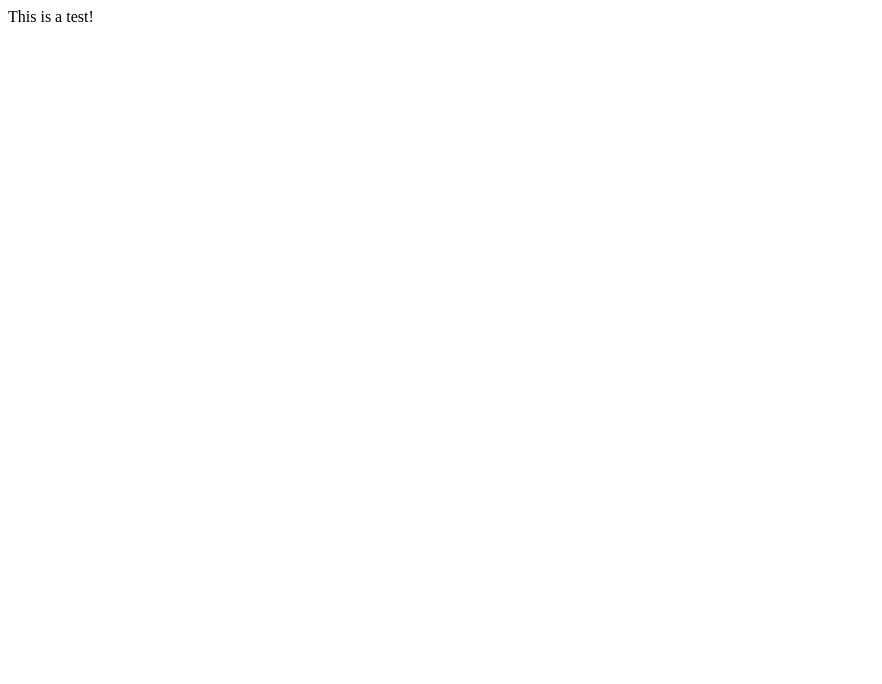
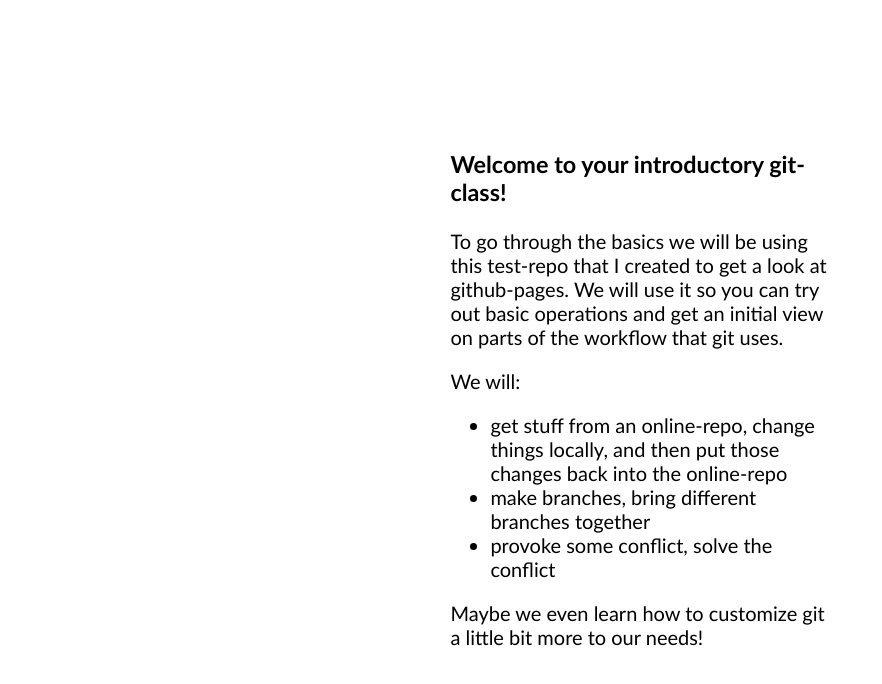
Before and after one commit to Wolfonye/test-github-pages, a plain HTML site: page docs/index.html in a window 1280 px wide. Shown: the whole page, without its empty margins (0-882 px from the left). Drawn offline with Linux system fonts and the light colour scheme.

Commit message:
ADDS basic content to index.html

```diff
--- /dev/null
+++ b/docs/css.css
@@ -0,0 +1,12 @@
+html {
+    font-family: 'Trebuchet MS', 'Lucida Sans Unicode', 'Lucida Grande', 'Lucida Sans', Arial, sans-serif;
+    font-weight: 500;
+    font-size: 20px;
+}
+
+main {
+    width: 30%;
+    margin-left: auto;
+    margin-right: auto;
+    margin-top: 150px;
+}
--- a/docs/index.html
+++ b/docs/index.html
@@ -4,9 +4,38 @@
     <meta charset="UTF-8">
     <meta http-equiv="X-UA-Compatible" content="IE=edge">
     <meta name="viewport" content="width=device-width, initial-scale=1.0">
-    <title>Teting github-pages</title>
+    <link rel="stylesheet" href="css.css">
+    <title>Terting gertherb-pergers</title>
 </head>
 <body>
-    <span>This is a test!</span>
+    <main class="main">
+        <h3>Welcome to your introductory git-class!</h3>
+
+        <p class="teacher-intro-text">
+            To go through the basics we will be using this test-repo that I created
+            to get a look at github-pages.
+
+            We will use it so you can try out basic operations and get an initial
+            view on parts of the workflow that git uses.
+        </p>
+        <p class="teacher-intro-text">
+            We will:
+            <ul>
+                <li>
+                    get stuff from an online-repo, change things locally, and then
+                    put those changes back into the online-repo
+                </li>
+                <li>
+                    make branches, bring different branches together
+                </li>
+                <li>
+                    provoke some conflict, solve the conflict
+                </li>
+            </ul>
+        </p>
+        <p class="teacher-intro-text">
+            Maybe we even learn how to customize git a little bit more to our needs!
+        </p>
+    </main>
 </body>
 </html>
```
